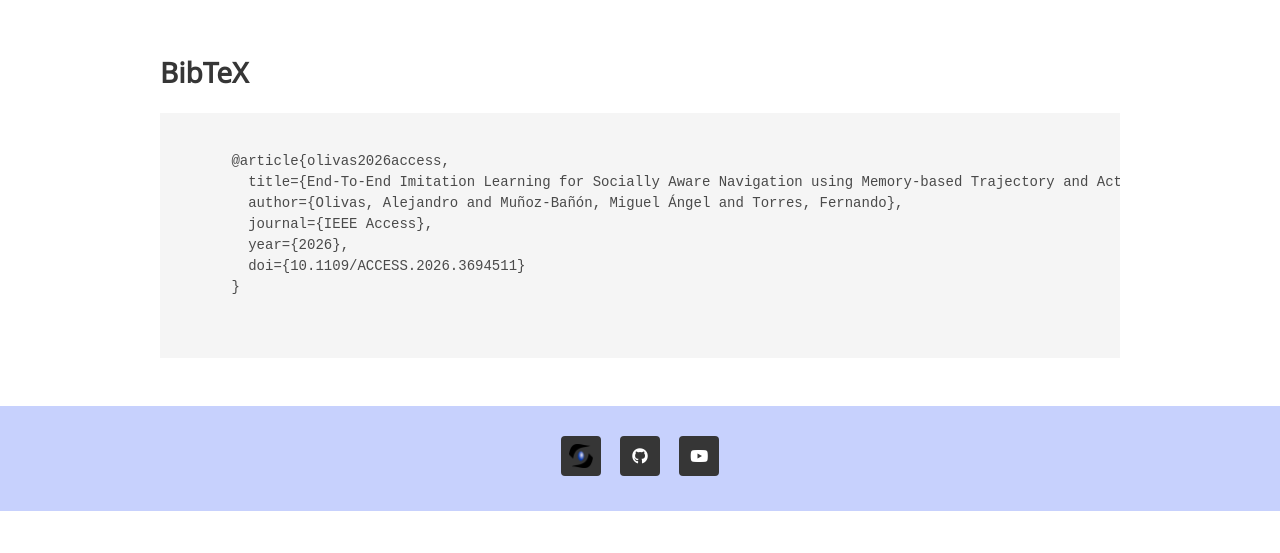
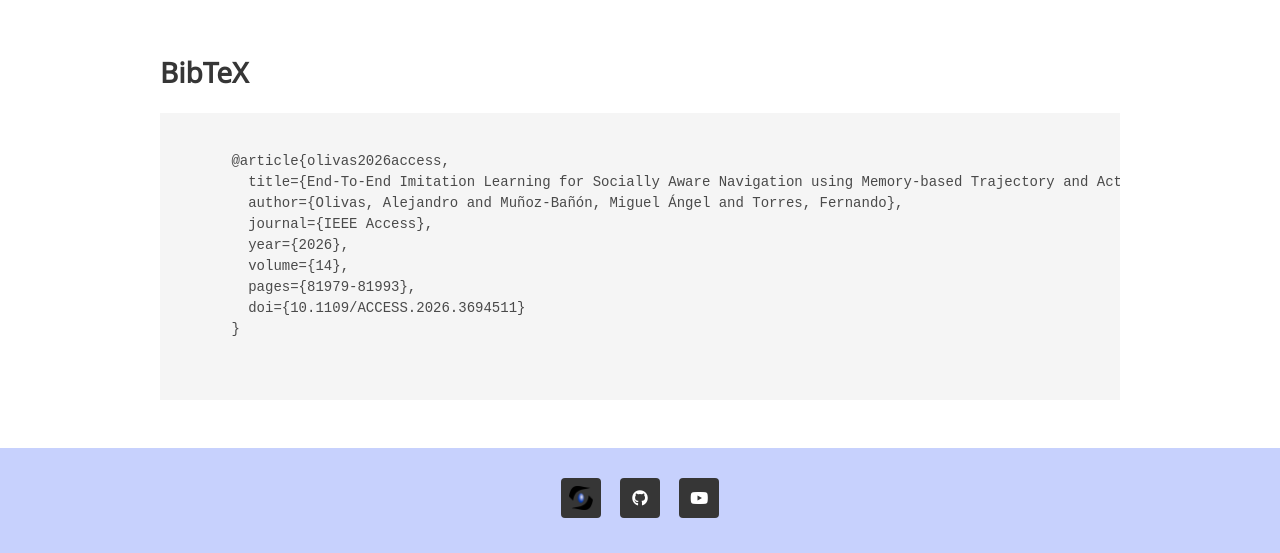
Before and after one commit to AUROVA-PROJECTS/MTAP, a plain HTML site: page index.html in a window 1280 px wide. Shown: the part 1989-2542 px from the top of the page. Before the commit the page ends 2500 px from the top, so only its background shows below. Drawn offline with nearby package versions, Linux system fonts and the light colour scheme; some icons are missing; a web font is replaced by a local one.

Commit message:
Update bibtext

```diff
--- a/index.html
+++ b/index.html
@@ -239,6 +239,8 @@
         author={Olivas, Alejandro and Muñoz-Bañón, Miguel Ángel and Torres, Fernando},
         journal={IEEE Access},
         year={2026},
+        volume={14},
+        pages={81979-81993},
         doi={10.1109/ACCESS.2026.3694511}
       }
 
```
